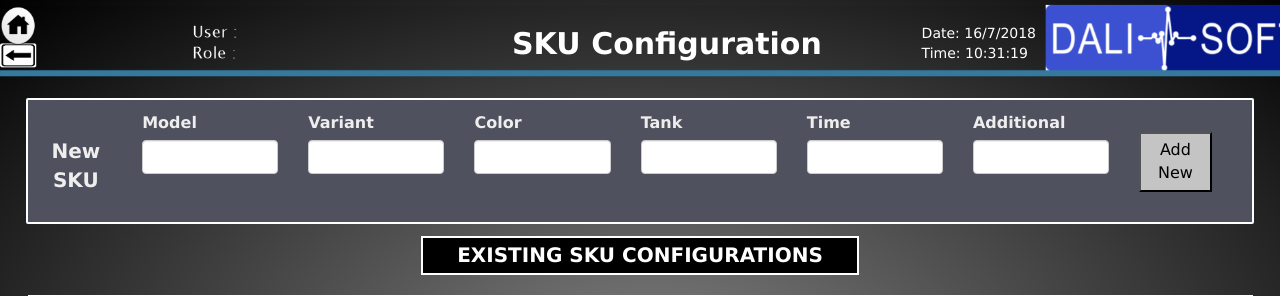
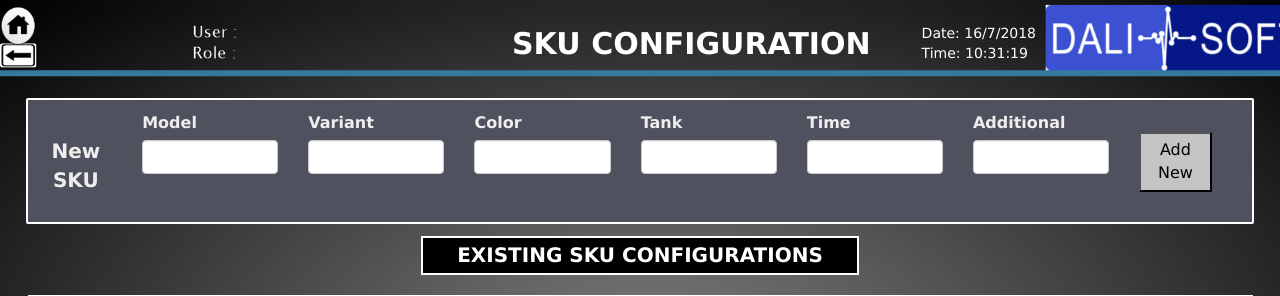
Before and after one commit to SuyashProjects/Dali, a Django app: page / in a window 1280 px wide. Shown: the top 296 px of the page. Run offline with Django 3.2, Linux system fonts and the light colour scheme; data that the repository does not hold is empty; some libraries are stand-ins or nearby versions.

Commit message:
Update configuration.html

```diff
--- a/app/templates/app/configuration.html
+++ b/app/templates/app/configuration.html
@@ -5,7 +5,7 @@
 
 <!-- Start of Page Header -->
 <div class="bar"><div class="heading">
-SKU Configuration
+SKU CONFIGURATION
 </div></div>
 <!-- End of Page Header -->
 
@@ -121,8 +121,8 @@ EXISTING SKU CONFIGURATIONS
 </table>
 </div></div></div>
 <div style="text-align:center; margin-top:10px;">
-<button type="button" class="btn-sub edit" style="">Edit</button>
-<button type="button" class="btn-sub delete" style="margin-left:20px;">Delete</button>
+<button type="button" class="btn-sub edit" style="width:85px;">Edit</button>
+<button type="button" class="btn-sub delete" style="margin-left:20px; width:85px">Delete</button>
 </div>
 </div>
 <!-- End of SKU Table -->
@@ -171,11 +171,11 @@ EXISTING SKU CONFIGURATIONS
 <!-- End of Bottom Area Code -->
 <div class="modal fade" id="modaledit">
     <div class="modal-dialog">
-      <div class="modal-content">
+      <div class="modal-content" style="background-color:#50515e; color:white !important; border:2px white solid;">
       </div></div></div>
       <div class="modal fade" id="modaldelete">
           <div class="modal-dialog">
-            <div class="modal-content">
+            <div class="modal-content" style="background-color:#50515e; color:white !important; border:2px white solid;">
             </div></div></div>
 {% endblock %}
 {% block javascript %}
```
